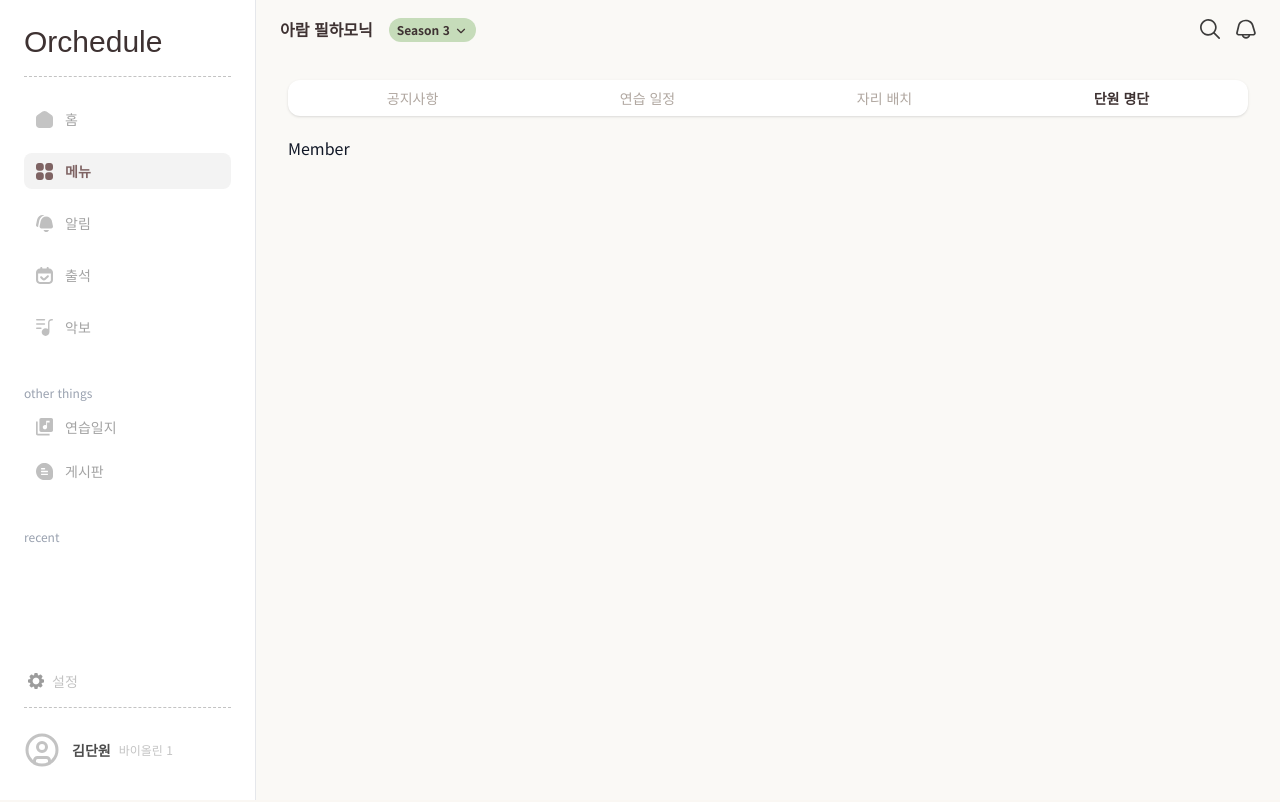
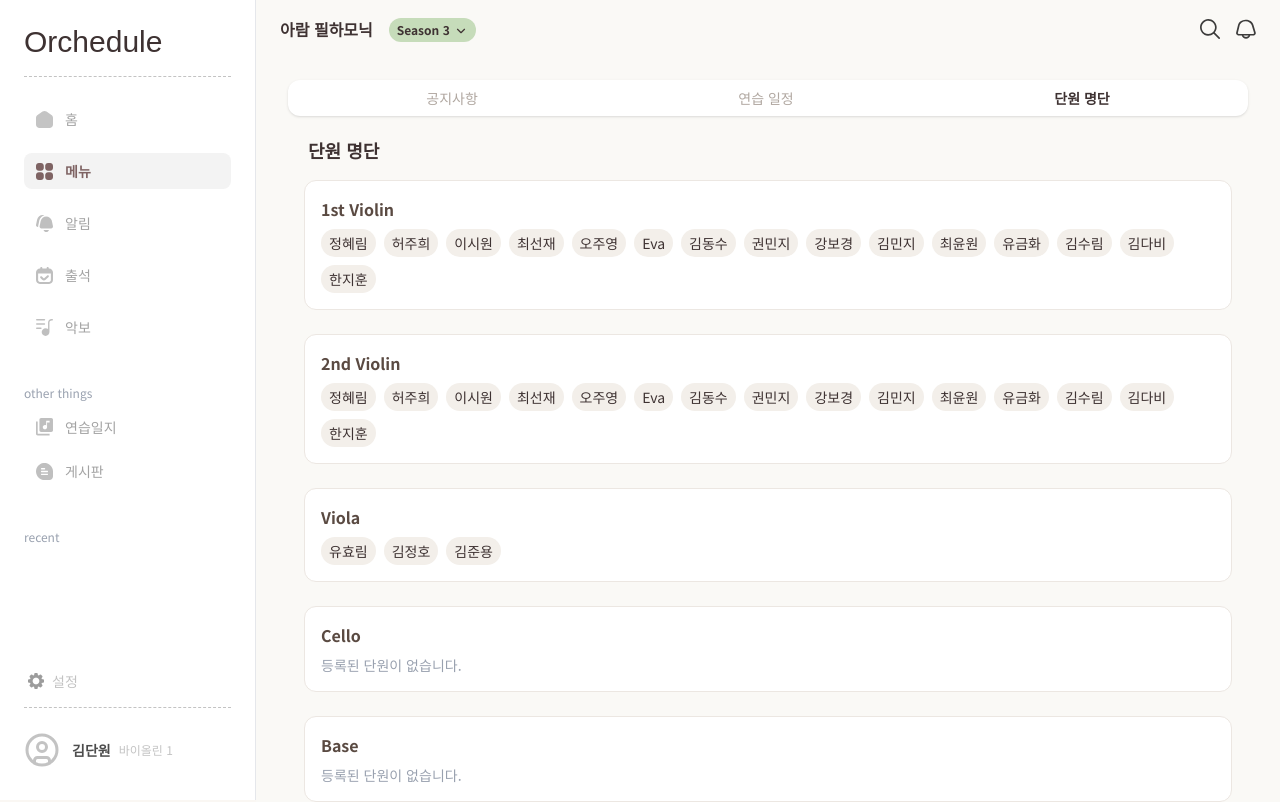
Before and after one commit to dev-chaerim/Orchedule, a Next.js app in the folder orchedule_dev/: page /menu/notice/member in a window 1280 px wide. Shown: the top 802 px of the page. Built offline with nearby package versions, Linux system fonts and the light colour scheme; a web font is replaced by a local one.

Commit message:
add : 단원명단 UI 추가

```diff
--- a/orchedule_dev/app/ClientWrapper.tsx
+++ b/orchedule_dev/app/ClientWrapper.tsx
@@ -10,7 +10,7 @@ import { ReactNode, useEffect, useState } from 'react';
 const noticeTabs = [
   { name: '공지사항', href: '/menu/notice/announcement' },
   { name: '연습 일정', href: '/menu/notice/schedule' },
-  { name: '자리 배치', href: '/menu/notice/seatNoti' },
+  // { name: '자리 배치', href: '/menu/notice/seatNoti' },
   { name: '단원 명단', href: '/menu/notice/member' },
 ];
 
@@ -44,7 +44,7 @@ export default function ClientWrapper({ children }: { children: ReactNode }) {
 
         {/* ✅ 모바일일 때만 탭 보여줌 */}
         {isMobile && showNoticeTabs && (
-          <div className="bg-[#FAF9F6] px-4 pt-6 pb-1">
+          <div className="bg-[#FAF9F6] px-6 pt-6 pb-1">
             <SectionTabs tabs={noticeTabs} />
           </div>
         )}
--- a/orchedule_dev/app/menu/notice/layout.tsx
+++ b/orchedule_dev/app/menu/notice/layout.tsx
@@ -6,7 +6,7 @@ import { usePathname } from "next/navigation";
 const noticeTabs = [
   { name: '공지사항', href: '/menu/notice/announcement' },
   { name: '연습 일정', href: '/menu/notice/schedule' },
-  { name: '자리 배치', href: '/menu/notice/seatNoti' },
+  // { name: '자리 배치', href: '/menu/notice/seatNoti' },
   { name: '단원 명단', href: '/menu/notice/member' },
 ];
 
--- a/orchedule_dev/app/menu/notice/member/page.tsx
+++ b/orchedule_dev/app/menu/notice/member/page.tsx
@@ -1,3 +1,45 @@
-export default function Member() {
-    return <div>Member</div>
-  }
+'use client';
+
+import React from 'react';
+
+const memberData = {
+  '1st Violin': ['정혜림', '허주희', '이시원', '최선재', '오주영', 'Eva', '김동수', '권민지', '강보경', '김민지', '최윤원', '유금화', '김수림', '김다비', '한지훈'],
+  '2nd Violin': ['정혜림', '허주희', '이시원', '최선재', '오주영', 'Eva', '김동수', '권민지', '강보경', '김민지', '최윤원', '유금화', '김수림', '김다비', '한지훈'],
+  Viola: ['유효림', '김정호', '김준용'],
+  Cello: [],
+  Base: [],
+  Flute: [],
+  Oboe: [],
+  Clarinet: [],
+  Bassoon: [],
+  Horn: [],
+};
+
+const MemberListPage = () => {
+  return (
+    <div className="px-4 pb-24 bg-[#FAF9F6] min-h-screen">
+      <h1 className="text-lg font-bold text-[#3E3232] mb-4 px-1">단원 명단</h1>
+
+      <div className="space-y-6">
+        {Object.entries(memberData).map(([part, members]) => (
+          <div key={part} className="bg-white rounded-xl p-4 border border-[#ece7e2]">
+            <h2 className="text-md font-semibold text-[#5a4a42] mb-2">{part}</h2>
+            {members.length > 0 ? (
+              <ul className="flex flex-wrap gap-2 text-sm text-[#3E3232]">
+                {members.map((name, idx) => (
+                  <li key={idx} className="px-2 py-1 bg-[#f3efea] rounded-full">
+                    {name}
+                  </li>
+                ))}
+              </ul>
+            ) : (
+              <p className="text-sm text-gray-400">등록된 단원이 없습니다.</p>
+            )}
+          </div>
+        ))}
+      </div>
+    </div>
+  );
+};
+
+export default MemberListPage;
--- a/orchedule_dev/app/menu/page.tsx
+++ b/orchedule_dev/app/menu/page.tsx
@@ -22,7 +22,7 @@ export default function MenuPage() {
       items: [
         { label: '공지사항', href: 'menu/notice/announcement' },
         { label: '연습일정', href: 'menu/notice/schedule' },
-        { label: '자리배치', href: 'menu/notice/seatNoti' },
+        // { label: '자리배치', href: 'menu/notice/seatNoti' },
         { label: '단원명단', href: 'menu/notice/member' },
       ],
     },
```
